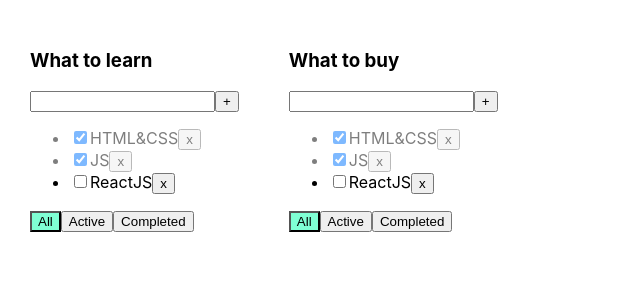
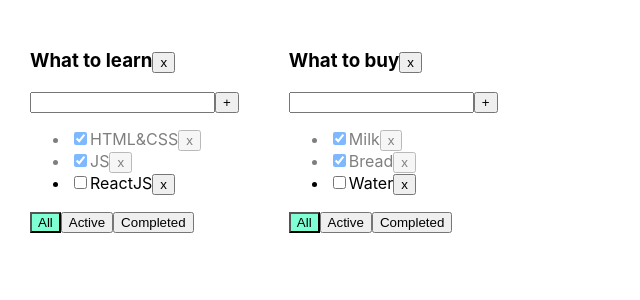
Before and after one commit to ViktoriaKhomenko7/MyToDoList, a React (Create React App) app: page / in a window 1280 px wide. Shown: the top 300 px of the page, without its empty margins (0-640 px from the left). Built offline with nearby package versions, Linux system fonts and the light colour scheme.

Commit message:
associative array, delete todoList

```diff
--- a/src/App.tsx
+++ b/src/App.tsx
@@ -1,6 +1,6 @@
 import React, {useState} from 'react';
 import './App.css';
-import {Todolist} from "./Todolist";
+import {TaskType, Todolist} from "./Todolist";
 import {v1} from "uuid";
 
 
@@ -12,31 +12,56 @@ type TodoListsType = {
     filter: string
 }
 
+type TasksStateType = {
+    [key: string]: Array<TaskType>
+}
 function App() {
 
-    let [tasks, setTasks] = useState([
-        { id: v1(), title: "HTML&CSS", isDone: true },
-        { id: v1(), title: "JS", isDone: true },
-        { id: v1(), title: "ReactJS", isDone: false }
-    ])
+    let todoList1 = v1()
+    let todoList2 = v1()
 
-    const addTask = (title: string) => {
+    let [todoLists, setTodoLists] = useState<TodoListsType[]>(
+        [
+            {id: todoList1, title: 'What to learn', filter: 'all'},
+            {id: todoList2, title: 'What to buy', filter: 'all'},
+        ]
+    );
+
+    let [tasksObj, setTasks] = useState<TasksStateType>({
+        [todoList1]: [
+            {id: v1(), title: "HTML&CSS", isDone: true},
+            {id: v1(), title: "JS", isDone: true},
+            {id: v1(), title: "ReactJS", isDone: false}
+        ],
+        [todoList2]: [
+            {id: v1(), title: "Milk", isDone: true},
+            {id: v1(), title: "Bread", isDone: true},
+            {id: v1(), title: "Water", isDone: false}
+        ]
+    })
+
+    const addTask = (title: string, todoListId: string) => {
         let task = {id: v1(), title: title, isDone: false}
+        let tasks = tasksObj[todoListId]
         let newTasks = [task, ...tasks]
-        setTasks(newTasks)
-    }
-    const removeTask = (id: string) => {
-        let filteredTask = tasks.filter(task => task.id !== id)
-        setTasks(filteredTask)
+        tasksObj[todoListId] = newTasks
+        setTasks({...tasksObj})
     }
 
+    const removeTask = (id: string, todoListId: string) => {
+        let tasks = tasksObj[todoListId]
+        let filteredTask = tasks.filter(task => task.id !== id)
+        tasksObj[todoListId] = filteredTask
+        setTasks({...tasksObj})
+    }
 
-    const changeTaskStatus = (id: string, isDone: boolean) => {
+    const changeTaskStatus = (id: string, isDone: boolean, todoListId: string) => {
+        let tasks = tasksObj[todoListId]
         let task = tasks.find(t => t.id === id)
         if (task) {
-            task.isDone = isDone
+            task.isDone = isDone;
+            setTasks({...tasksObj})
         }
-        setTasks([...tasks])
     }
     const changeFilter = (value: FilterValueType, todoListId: string) => {
         let todoList = todoLists.find(el => el.id === todoListId)
@@ -46,24 +71,26 @@ function App() {
         setTodoLists([...todoLists])
     }
 
-    let [todoLists, setTodoLists] = useState<TodoListsType[]>(
-        [
-            {id: v1(), title: 'What to learn', filter: 'all'},
-            {id: v1(), title: 'What to buy', filter: 'all'},
-        ]
-    )
+    let removeTodoList = (todoListId: string) => {
+        let filteredTodoList = todoLists.filter(el => el.id !== todoListId)
+        setTodoLists(filteredTodoList)
+
+        delete tasksObj[todoListId]
+        setTasks({...tasksObj})
+    }
+
 
     return (
         <div className="App">
             {
                 todoLists.map(el => {
-                    let tasksForTodoList = tasks;
+                    let tasksForTodoList = tasksObj[el.id];
 
                     if (el.filter === "active") {
-                        tasksForTodoList = tasks.filter(t => !t.isDone);
+                        tasksForTodoList = tasksForTodoList.filter(t => !t.isDone);
                     }
                     if (el.filter === "completed") {
-                        tasksForTodoList = tasks.filter(t => t.isDone);
+                        tasksForTodoList = tasksForTodoList.filter(t => t.isDone);
                     }
                     return <Todolist
                         id={el.id}
@@ -74,6 +101,7 @@ function App() {
                         changeFilter={changeFilter}
                         addTask={addTask}
                         changeTaskStatus={changeTaskStatus}
+                        removeTodoList={removeTodoList}
                         filter={el.filter}
                     />
                 })
--- a/src/Todolist.tsx
+++ b/src/Todolist.tsx
@@ -1,7 +1,7 @@
 import React, {ChangeEvent, KeyboardEvent, useState} from 'react'
 import {FilterValueType} from "./App";
 
-type TaskType = {
+export type TaskType = {
     id: string
     title: string
     isDone: boolean
@@ -11,11 +11,12 @@ type TodolistPropsType = {
     id: string
     title: string
     tasks: TaskType[]
-    removeTask: (id: string) => void
+    removeTask: (id: string, todoListId: string) => void
     changeFilter: (value: FilterValueType, todoListId: string) => void
-    addTask: (title: string) => void
-    changeTaskStatus: (id: string, isDone: boolean) => void
+    addTask: (title: string, todoListId: string) => void
+    changeTaskStatus: (id: string, isDone: boolean, todoListId: string) => void
     filter: string
+    removeTodoList: (todoListId: string)=>void
 }
 export const Todolist = (props: TodolistPropsType) => {
 
@@ -23,7 +24,7 @@ export const Todolist = (props: TodolistPropsType) => {
     let [error, setError] = useState<string | null>(null)
     const addTask = () => {
         if (title.trim() !== "") {
-            props.addTask(title.trim())
+            props.addTask(title.trim(), props.id)
             setTitle("")
         } else {
             setError("Title is required")
@@ -41,11 +42,13 @@ export const Todolist = (props: TodolistPropsType) => {
     const onAllClickHandler = () => props.changeFilter("all", props.id)
     const onActiveClickHandler = () => props.changeFilter("active", props.id)
     const onCompletedClickHandler = () => props.changeFilter("completed", props.id)
-
+    const removeTodoList = () => props.removeTodoList(props.id)
 
     return (
         <div>
-            <h3>{props.title}</h3>
+            <h3>{props.title}
+                <button onClick={removeTodoList}>x</button>
+            </h3>
             <div>
                 <input
                     value={title}
@@ -54,15 +57,15 @@ export const Todolist = (props: TodolistPropsType) => {
                     className={error ? "error" : ""}
                 />
                 <button onClick={addTask}>+</button>
-                { error && <div className="error-message">{error}</div>}
+                {error && <div className="error-message">{error}</div>}
             </div>
             <ul>
                 {props.tasks.map(t => {
                     const onClickHandler = () => {
-                        props.removeTask(t.id)
+                        props.removeTask(t.id, props.id)
                     }
                     const onChangeHandler = (e: ChangeEvent<HTMLInputElement>) => {
-                        props.changeTaskStatus(t.id, e.currentTarget.checked)
+                        props.changeTaskStatus(t.id, e.currentTarget.checked, props.id)
                     }
                     return (
                         <li key={t.id} className={t.isDone ? "is-done" : ""}>
@@ -75,11 +78,14 @@ export const Todolist = (props: TodolistPropsType) => {
             </ul>
             <div>
                 <button className={props.filter === "all" ? "active-filter" : ""}
-                    onClick={onAllClickHandler}>All</button>
+                        onClick={onAllClickHandler}>All
+                </button>
                 <button className={props.filter === "active" ? "active-filter" : ""}
-                    onClick={onActiveClickHandler}>Active</button>
+                        onClick={onActiveClickHandler}>Active
+                </button>
                 <button className={props.filter === "completed" ? "active-filter" : ""}
-                    onClick={onCompletedClickHandler}>Completed</button>
+                        onClick={onCompletedClickHandler}>Completed
+                </button>
             </div>
         </div>
     )
```
